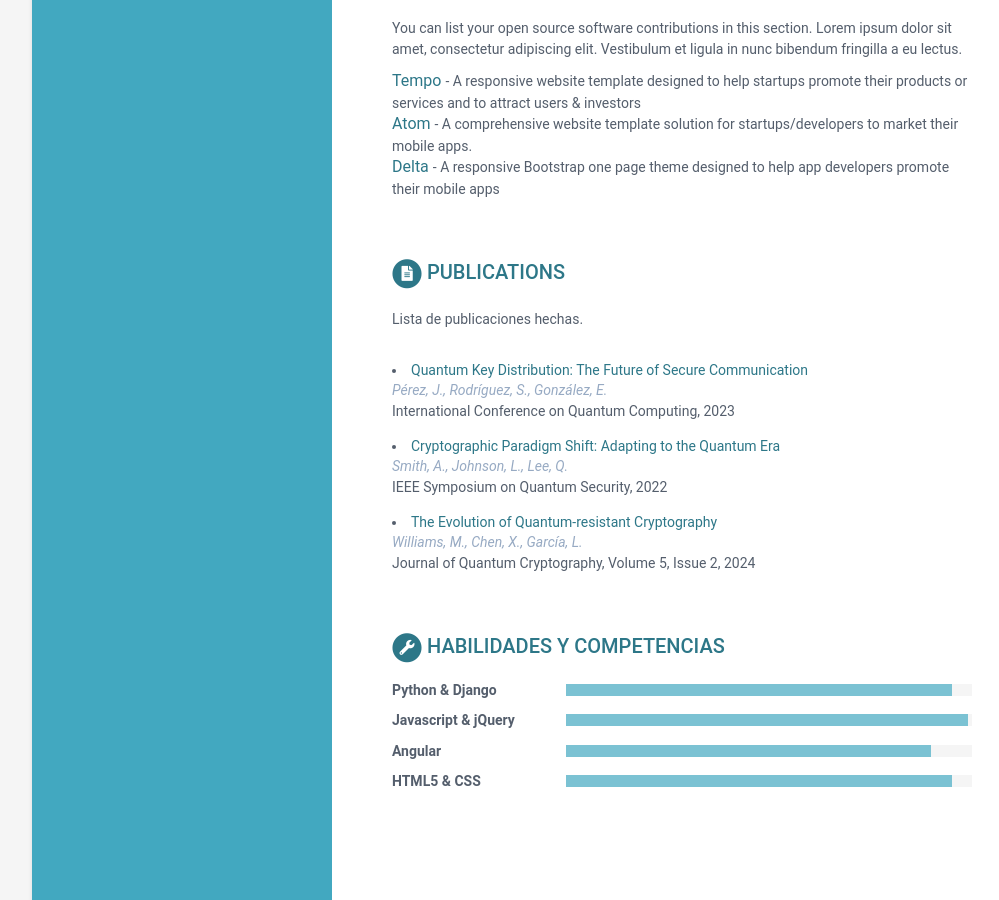
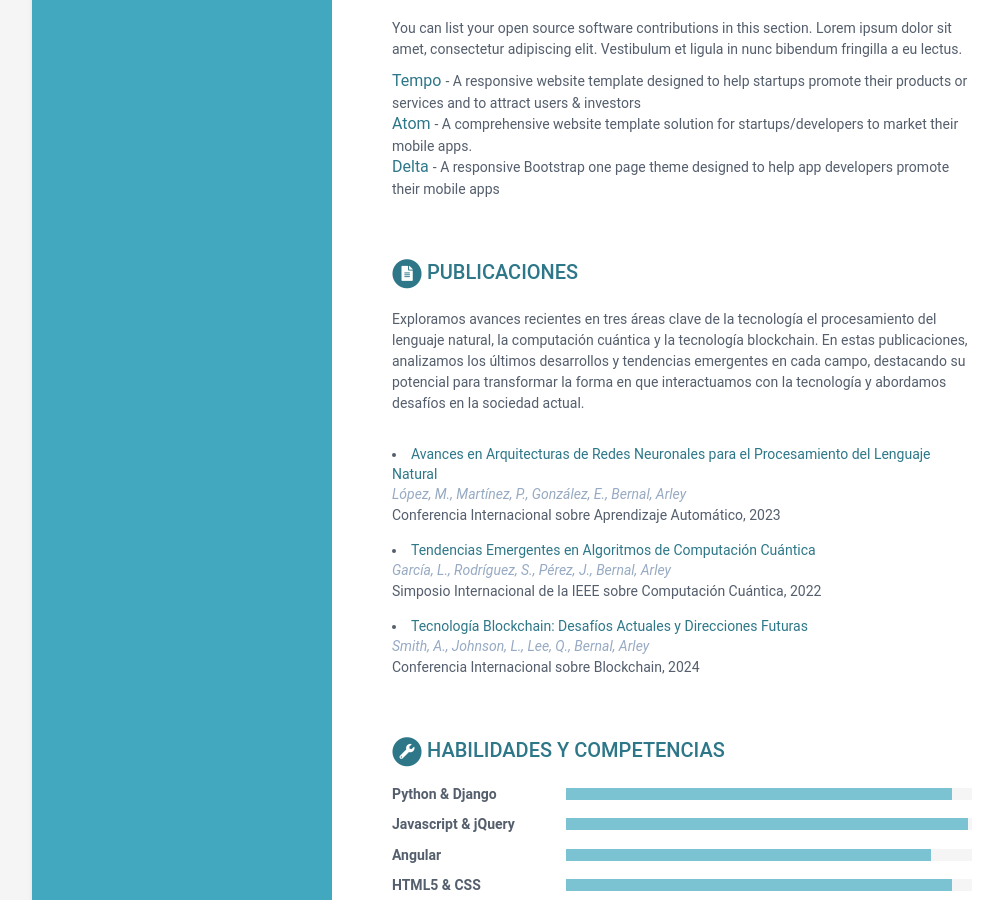
Before and after one commit to Proyecto-Fundamentos-Software/SitioWeb, a Jekyll site: the page built from index.html, in a window 1280 px wide and 900 px high, scrolled down 2216 px. Shown: the whole window, without its empty margins (108-1107 px from the left). Built offline with Jekyll 4.4.1, drawn with Linux system fonts in a browser that asks for light colours.

Commit message:
Inserción de publicaciones

```diff
--- a/_data/data.yml
+++ b/_data/data.yml
@@ -229,24 +229,29 @@ oss:
         tagline: "A responsive Bootstrap one page theme designed to help app developers promote their mobile apps"
 
 publications:
-    title: Publications
+    title: Publicaciones
     intro:
-      Lista de publicaciones hechas.
+      Exploramos avances recientes en tres áreas clave de la tecnología el procesamiento
+      del lenguaje natural, la computación cuántica y la tecnología blockchain. En estas
+      publicaciones, analizamos los últimos desarrollos y tendencias emergentes en cada campo,
+      destacando su potencial para transformar la forma en que interactuamos con la tecnología y
+      abordamos desafíos en la sociedad actual.
     papers:
-      - title: "Quantum Key Distribution: The Future of Secure Communication"
-        link: "https://example.com/quantum-key-distribution"
-        authors: Pérez, J., Rodríguez, S., González, E.
-        conference: "International Conference on Quantum Computing, 2023"
+      - title: "Avances en Arquitecturas de Redes Neuronales para el Procesamiento del Lenguaje Natural"
+        link: "https://ejemplo.com/arquitecturas-redes-neuronales-pln"
+        authors: López, M., Martínez, P., González, E., Bernal, Arley
+        conference: "Conferencia Internacional sobre Aprendizaje Automático, 2023"
 
-      - title: "Cryptographic Paradigm Shift: Adapting to the Quantum Era"
-        link: "https://example.com/cryptographic-paradigm-shift"
-        authors: Smith, A., Johnson, L., Lee, Q.
-        conference: "IEEE Symposium on Quantum Security, 2022"
+      - title: "Tendencias Emergentes en Algoritmos de Computación Cuántica"
+        link: "https://ejemplo.com/algoritmos-computacion-cuantica"
+        authors: García, L., Rodríguez, S., Pérez, J., Bernal, Arley
+        conference: "Simposio Internacional de la IEEE sobre Computación Cuántica, 2022"
 
-      - title: "The Evolution of Quantum-resistant Cryptography"
-        link: "https://example.com/evolution-quantum-cryptography"
-        authors: Williams, M., Chen, X., García, L.
-        conference: "Journal of Quantum Cryptography, Volume 5, Issue 2, 2024"
+      - title: "Tecnología Blockchain: Desafíos Actuales y Direcciones Futuras"
+        link: "https://ejemplo.com/tecnologia-blockchain-desafios"
+        authors: Smith, A., Johnson, L., Lee, Q., Bernal, Arley
+        conference: "Conferencia Internacional sobre Blockchain, 2024"
+
 
 skills:
     title: Habilidades y Competencias
```
